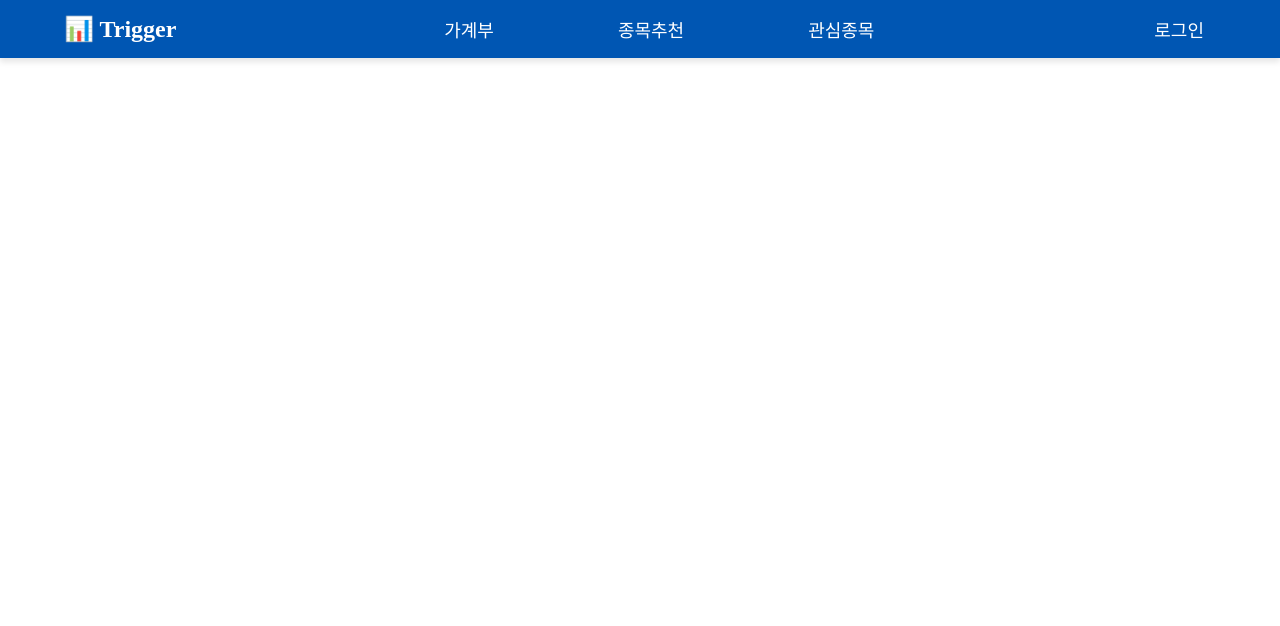
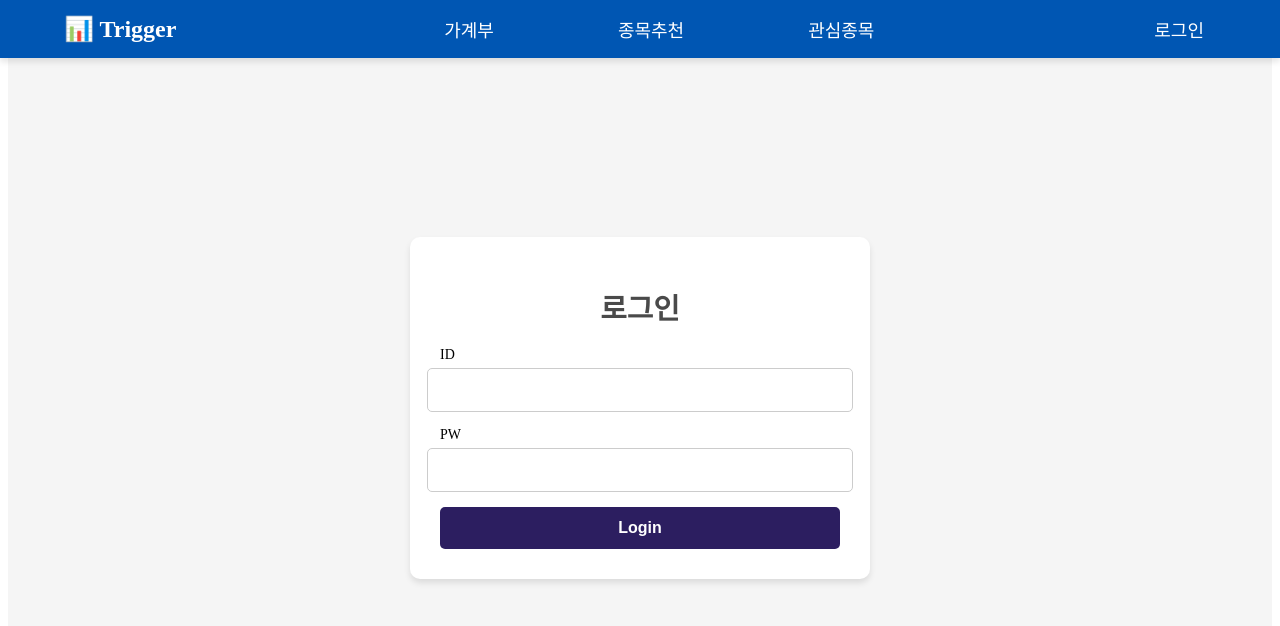
Before and after one commit to Kim-Byeong-Ju/TriggerInvest, a React (Vite) app in the folder frontend/trigger-invest/: page /login in a window 1280 px wide. Shown: the top 626 px of the page. Built offline with nearby package versions, Linux system fonts and the light colour scheme; what axios-mock-adapter would draw is missing.

Commit message:
merge login

```diff
--- /dev/null
+++ b/frontend/trigger-invest/src/components/login/Login.jsx
@@ -0,0 +1,61 @@
+import React, { useState } from "react";
+import "./login.css"; // ✅ CSS 파일 불러오기
+import axios from "axios";
+
+const Login = () => {
+    const [id, setId] = useState("");
+    const [password, setPassword] = useState("");
+
+    const handleLogin = async (e) => {
+        e.preventDefault();
+        console.log("로그인 시도:", { id, password });
+        try {
+            const response = await axios.post("https://your-api.com/api/login", {
+                id,
+                password
+            });
+
+            console.log("로그인 성공:", response.data);
+            localStorage.setItem("token", response.data.token);
+        } catch (error) {
+            console.error("로그인 실패:", error.response?.data?.message || "서버 오류");
+            alert("로그인 실패: " + (error.response?.data?.message || "서버 오류"));
+        }
+    };
+
+    return (
+        <div className="login-container">
+            <div className="login-box">
+                <h1 className="login-title">로그인</h1>
+
+                <form onSubmit={handleLogin} className="login-form">
+                    <label className="login-label" htmlFor="id">ID</label>
+                    <input
+                        type="text"
+                        id="id"
+                        value={id}
+                        onChange={(e) => setId(e.target.value)}
+                        className="login-input"
+                        required
+                    />
+
+                    <label className="login-label" htmlFor="password">PW</label>
+                    <input
+                        type="password"
+                        id="password"
+                        value={password}
+                        onChange={(e) => setPassword(e.target.value)}
+                        className="login-input"
+                        required
+                    />
+
+                    <button type="submit" className="login-button">
+                        Login
+                    </button>
+                </form>
+            </div>
+        </div>
+    );
+};
+
+export default Login;
--- /dev/null
+++ b/frontend/trigger-invest/src/components/login/login.css
@@ -0,0 +1,71 @@
+/* login.css */
+.login-container {
+    display: flex;
+    justify-content: center;
+    align-items: center;
+    height: 100vh;
+    background-color: #f5f5f5;
+}
+
+.login-box {
+    width: 100%;
+    max-width: 400px;
+    background: white;
+    padding: 30px;
+    border-radius: 10px;
+    box-shadow: 0 4px 6px rgba(0, 0, 0, 0.1);
+    text-align: center;
+}
+
+.login-title {
+    color: #4a4a4a;
+    font-size: 1.8rem;
+    font-weight: bold;
+    margin-bottom: 20px;
+}
+
+.login-form {
+    display: flex;
+    flex-direction: column;
+    align-items: center;
+}
+
+.login-label {
+    width: 100%;
+    text-align: left;
+    font-size: 14px;
+    font-weight: 500;
+    margin-bottom: 5px;
+}
+
+.login-input {
+    width: 100%;
+    padding: 12px;
+    margin-bottom: 15px;
+    border: 1px solid #ccc;
+    border-radius: 5px;
+    font-size: 16px;
+    outline: none;
+    transition: border-color 0.2s;
+}
+
+.login-input:focus {
+    border-color: #2c1e60;
+}
+
+.login-button {
+    width: 100%;
+    padding: 12px;
+    background-color: #2c1e60;
+    color: white;
+    font-size: 16px;
+    font-weight: bold;
+    border: none;
+    border-radius: 5px;
+    cursor: pointer;
+    transition: background 0.3s;
+}
+
+.login-button:hover {
+    background-color: #1e1540;
+}
--- a/frontend/trigger-invest/src/pages/LoginPage.jsx
+++ b/frontend/trigger-invest/src/pages/LoginPage.jsx
@@ -1,6 +1,11 @@
+import React from "react";
+import Login from "../components/login/Login";
+
 function LoginPage () {
     return (
-        <div>로그인 페이지</div>
+        <div>
+            <Login />
+        </div>
     );
 }
 
```
Also changed, not shown: 1 other file (tests, documents, lock files or other folders).
